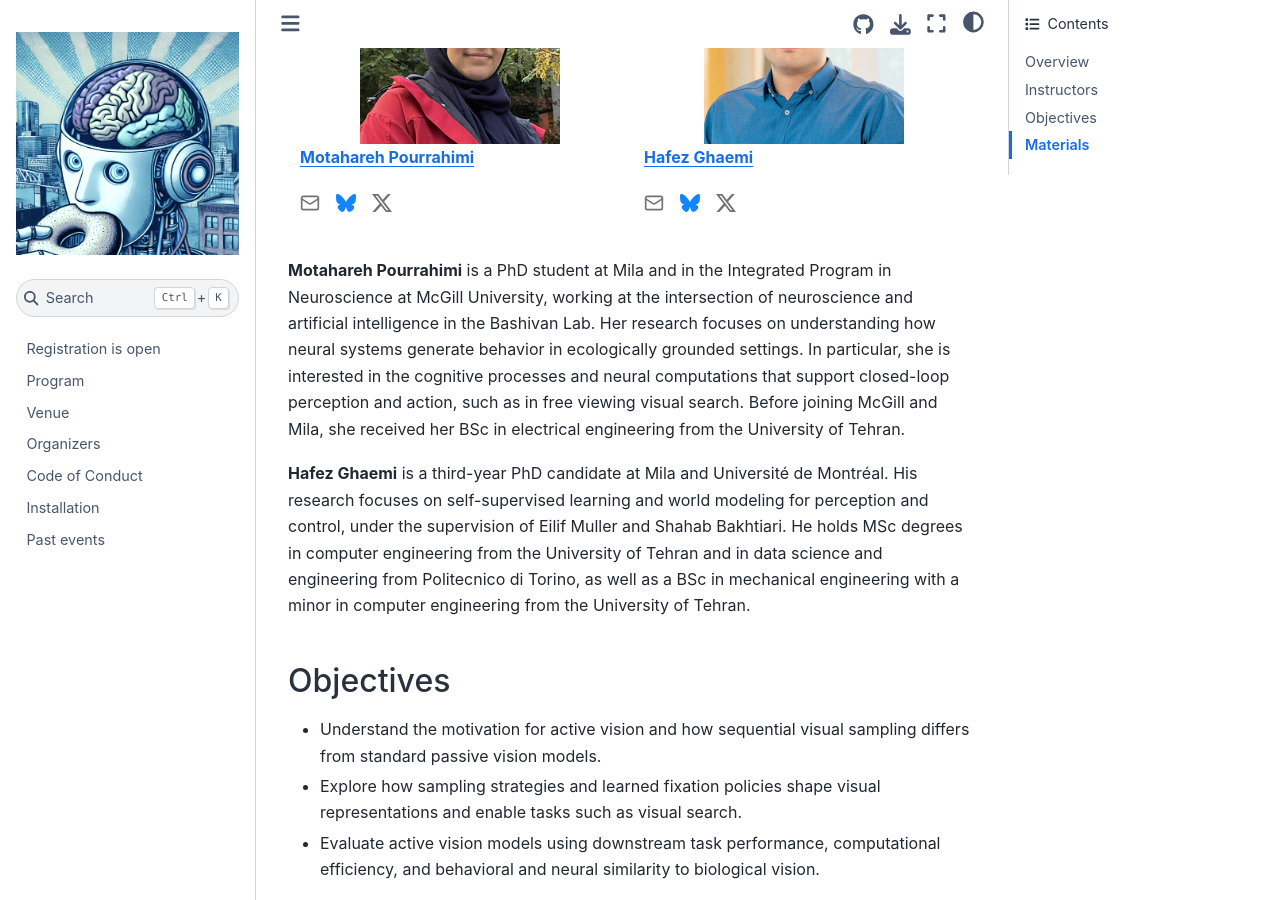
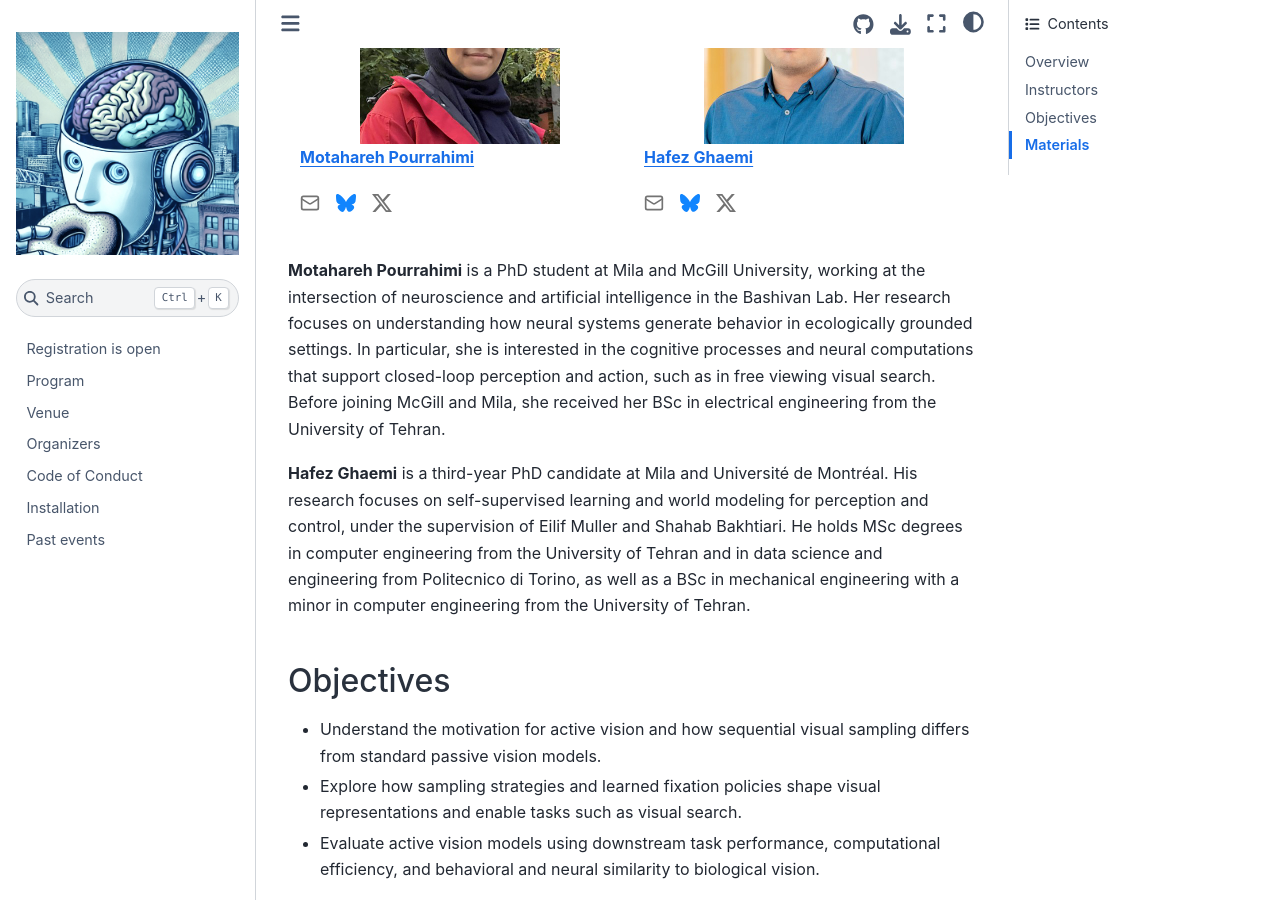
Before and after one commit to main-educational/main-educational.github.io, a Jupyter Book: the page built from content/vla_models.md, in a window 1280 px wide and 900 px high, scrolled down 749 px. Built offline with Jupyter Book 1.0.4 settings and Sphinx 7.4.7 and the Sphinx Book theme 1.1.4, drawn with Linux system fonts in a browser that asks for light colours; pages that are not in the unit, such as notebooks, are missing from menus.

Commit message:
Shorten first sentence of Motahareh Pourrahimi's bio.
Co-Authored-By: Claude Opus 5.5 <noreply@anthropic.com>

```diff
--- a/content/vla_models.md
+++ b/content/vla_models.md
@@ -68,7 +68,7 @@ This workshop explores active vision in deep neural networks, moving beyond the
 % ::::
 :::::
 
-**Motahareh Pourrahimi** is a PhD student at Mila and in the Integrated Program in Neuroscience at McGill University, working at the intersection of neuroscience and artificial intelligence in the Bashivan Lab. Her research focuses on understanding how neural systems generate behavior in ecologically grounded settings. In particular, she is interested in the cognitive processes and neural computations that support closed-loop perception and action, such as in free viewing visual search. Before joining McGill and Mila, she received her BSc in electrical engineering from the University of Tehran.
+**Motahareh Pourrahimi** is a PhD student at Mila and McGill University, working at the intersection of neuroscience and artificial intelligence in the Bashivan Lab. Her research focuses on understanding how neural systems generate behavior in ecologically grounded settings. In particular, she is interested in the cognitive processes and neural computations that support closed-loop perception and action, such as in free viewing visual search. Before joining McGill and Mila, she received her BSc in electrical engineering from the University of Tehran.
 
 **Hafez Ghaemi** is a third-year PhD candidate at Mila and Université de Montréal. His research focuses on self-supervised learning and world modeling for perception and control, under the supervision of Eilif Muller and Shahab Bakhtiari. He holds MSc degrees in computer engineering from the University of Tehran and in data science and engineering from Politecnico di Torino, as well as a BSc in mechanical engineering with a minor in computer engineering from the University of Tehran.
 
```
